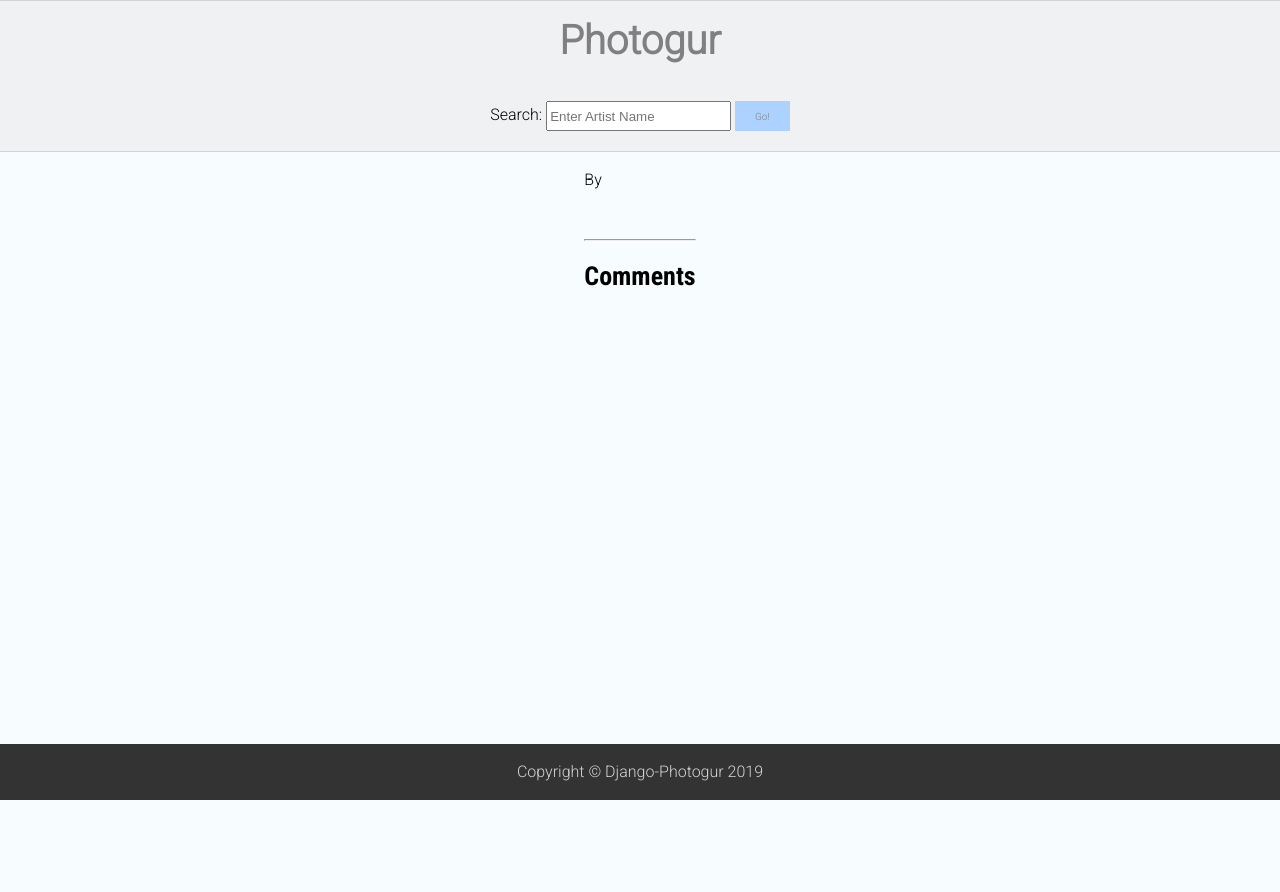
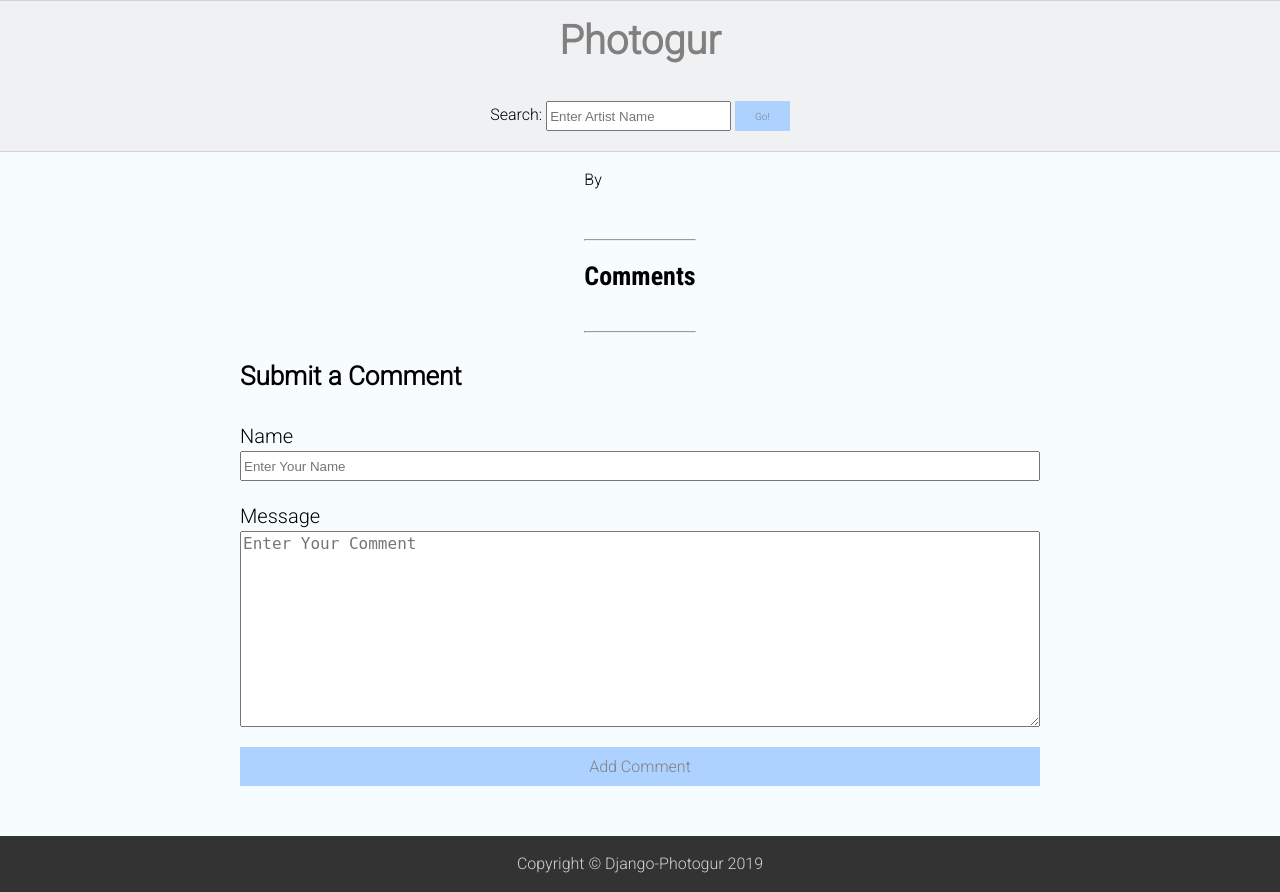
Before and after one commit to lindalou0419/django-photogur, a Django app: template photogur/templates/picture.html in a window 1280 px wide. Before the commit the page ends 800 px from the top, so only its background shows below. Run offline with Django 3.2, Linux system fonts and the light colour scheme; the template is opened without the code that fills it, so the values that code supplies are empty; some libraries are stand-ins or nearby versions.

Commit message:
displayed add comment form along with css

```diff
--- a/photogur/static/css/style.css
+++ b/photogur/static/css/style.css
@@ -183,7 +183,7 @@ button:active {
   background: #e6e6ff;
 }
 
-.comment-section h2 {
+.comment-section h2, .comment-form-section h2 {
   font-size: 2.6rem;
   font-weight: 700;
   line-height: 3rem;
@@ -199,11 +199,34 @@ button:active {
   color: #666;
 }
 
+#comment-form {
+  margin: 2rem 0;
+}
+
+#comment-form .field, #comment-form label, #comment-form textarea {
+  display: block;
+  font-size: 1.6rem;
+}
+
+#comment-form label {
+  font-size: 2rem;
+  line-height: 3rem;
+}
+
+#comment-form textarea, #comment-form input, #comment-form .submit-btn {
+  width: 100%;
+}
+
+#comment-form .field {
+  padding: 1rem 0;
+}
+
+#comment-form .submit-btn {
+  font-size: 1.6rem;
+  height: auto;
+}
+
 @media only screen and (max-width: 320px) {
-  .content {
-    margin: 0 2rem;
-  }
-
   #search-form input {
     width: 150px;
   }
@@ -259,4 +282,12 @@ button:active {
   .search-results {
     padding: 2rem 0;
   }
+
+  .comment-form-section {
+    margin: 2rem auto;
+  }
+
+  #comment-form textarea, #comment-form input, #comment-form .submit-btn {
+    width: 800px;
+  }
 }
--- a/photogur/templates/picture.html
+++ b/photogur/templates/picture.html
@@ -22,5 +22,29 @@
         {% endfor %}
       </ul>
     </div>
+    <hr>
+  </section>
+
+  <section class="comment-form-section content">
+    <h2>Submit a Comment</h2>
+
+    <form id="comment-form" action="{% url 'comment_create' %}" method="POST">
+      {% csrf_token %}
+      <input type="hidden" name="picture" value="{{picture.id}}" />
+
+      <div class="field">
+        <label for="poster-name">Name</label>
+        <input id="poster-name" type="text" placeholder="Enter Your Name" name="poster-name" />
+      </div>
+
+      <div class="field">
+        <label for="poster-comment">Message</label>
+        <textarea id="poster-comment" name="poster-comment" rows="10" cols="30" placeholder="Enter Your Comment"></textarea>
+      </div>
+
+      <div class="field">
+        <button type="submit" class="submit-btn">Add Comment</button>
+      </div>
+    </form>
   </section>
 {% endblock %}
--- a/photogur/urls.py
+++ b/photogur/urls.py
@@ -8,4 +8,5 @@ urlpatterns = [
   path('pictures/', views.picture),
   path('pictures/<int:pic_id>', views.picture_show, name='picture_details'),
   path('search', views.picture_search, name='picture_search'),
+  path('comments/new', views.comment_create, name='comment_create'),
 ]
--- a/photogur/views.py
+++ b/photogur/views.py
@@ -34,3 +34,6 @@ def picture_search(request):
   }
   response = render(request, 'results.html', context)
   return HttpResponse(response)
+
+def comment_create(request):
+  pass
```
